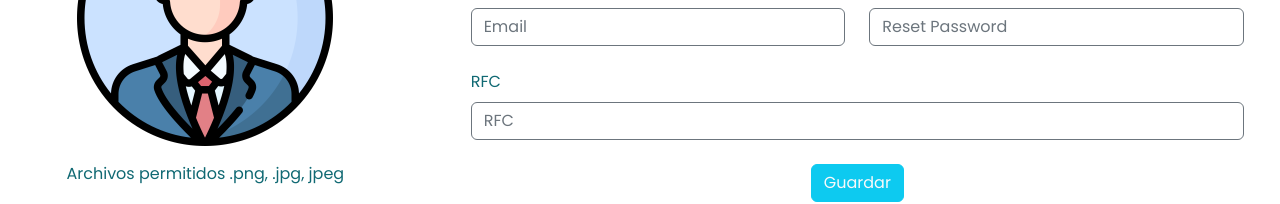
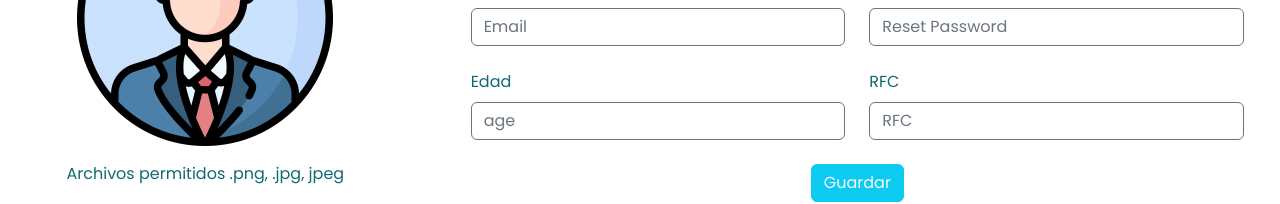
Before and after one commit to MASC95/Kodemia23g, a React (Create React App) app: page /Dashboard-Recruiter/profile in a window 1280 px wide. Shown: the part 256-460 px from the top of the page. Built offline with nearby package versions, Linux system fonts and the light colour scheme.

Commit message:
fixed design recruiter

```diff
--- a/src/componentes/Candidate/LoginCandidate/LoginCandidate.js
+++ b/src/componentes/Candidate/LoginCandidate/LoginCandidate.js
@@ -145,7 +145,7 @@ export const LoginCandidate = () => {
                 </form>
                 <p className="mt-20 text-black text-decoration-none">
                   No tienes una cuenta?
-                  <Link to={`/register`}>Crea una con nosotros</Link>
+                  <Link to={`/register-candidato`}>Crea una con nosotros</Link>
                 </p>
               </div>
             </div>
--- a/src/componentes/Recruiter/LoginRecruiter/LoginRecruiter.js
+++ b/src/componentes/Recruiter/LoginRecruiter/LoginRecruiter.js
@@ -128,7 +128,7 @@ export const LoginRecruiter=()=>{
                         </div>
                     </form>
                     <p className="mt-20 text-black text-decoration-none">No tienes una cuenta?
-                    <Link to={`/register`}>
+                    <Link to={`/register-recruiter`}>
                     Crea una con nosotros
                     </Link>
                     </p>
--- a/src/componentes/Recruiter/LoginRecruiter/RegisterRecruiter.js
+++ b/src/componentes/Recruiter/LoginRecruiter/RegisterRecruiter.js
@@ -12,7 +12,7 @@ export const RegisterRecruiter=()=>{
   const [formValues, setFormValues]=useState({
     email:'',
     password:'',
-    role:''
+    role:'empresa'
   })
   const onFormInputChange=(event)=>{
     const Input=event.target.id;
@@ -28,14 +28,14 @@ export const RegisterRecruiter=()=>{
     registerRecruiter()
   }
   const importantData= (formValues.email!=='' &&
-                        formValues.rfc !==''&&
+                        // formValues.rfc !==''&&
                         formValues.password!=='')
 
   const resetForm=()=>{
         setFormValues({
           email:'',
           password:'',
-          role:''
+          role:'empresa'
          })
         }
   const registerRecruiter=async()=>{
@@ -106,7 +106,7 @@ export const RegisterRecruiter=()=>{
                     <img src={logo} alt=""/>
                 </a>
                   </Link>
-                <h2 className="text-center">Bienvenido</h2>
+                <h2 className="text-center">Crear cuenta</h2>
                 <form className="text-left clearfix" onSubmit={onFormSubmit}>
                     <div className="form-group">
                     <input type="email"
@@ -117,21 +117,21 @@ export const RegisterRecruiter=()=>{
                            placeholder="Email"/>
 
                     </div>
-                    <div className="form-group">
+                    {/* <div className="form-group">
                             <select className="form-control" id="role" value={formValues.role} onChange={onFormInputChange} >
                                 <option value="" selected disabled>Rol</option>
                                 <option value='candidato'>candidato</option>
                                 <option value='empresa'>empresa</option>
                             </select>
-                        </div>
-                    <div className="form-group">
+                        </div> */}
+                    {/* <div className="form-group">
                     <input type="text"
                            value={formValues.rfc}
                            onChange={onFormInputChange}
                            className="form-control"
                            id="rfc"
                            placeholder="RFC"/>
-                    </div>
+                    </div> */}
                     <div className="form-group">
                     <input type="password"
                            value={formValues.password}
--- a/src/componentes/Recruiter/Profile/ProfileRecruiter.js
+++ b/src/componentes/Recruiter/Profile/ProfileRecruiter.js
@@ -17,6 +17,7 @@ const initDataForm = {
     last_name: "",
     email: "",
     rfc:'',
+    age:'',
     avatar_url:''
   };
 
@@ -43,6 +44,7 @@ export const ProfileRecruiter=()=>{
         name: dataRecruiter.name||'',
         last_name: dataRecruiter.last_name||'',
         email: dataRecruiter.email||"",
+        age:dataRecruiter.age||"",
         rfc: dataRecruiter.rfc||"",
         avatar_url: dataRecruiter.avatar_url||"",
       });
@@ -56,7 +58,7 @@ export const ProfileRecruiter=()=>{
       name: Yup.string().required('El Nombres es Requerido'),
       last_name: Yup.string().required('El Apellido es Requerido'),
       email: Yup.string().required('El correo electrónico es requerido'),
-      // age: Yup.number().required('El campo es requerido'),
+      age: Yup.number().required('El campo es requerido'),
       rfc: Yup.string().required('Ingrese una experiencia válida')
     }),
     onSubmit:(values)=>{
@@ -162,8 +164,6 @@ export const ProfileRecruiter=()=>{
                             </span>
                           )}
                     </div>
-
-
                     </div>
                     <div className="col">
                     <div className="form-outline">
@@ -248,6 +248,30 @@ export const ProfileRecruiter=()=>{
                     <div className="col">
                     <div className="form-outline">
                         <label className="form-label" htmlFor="form6Example2">
+                        Edad
+                        </label>
+                        <input
+                        type="text"
+                        id="age"
+                        placeholder="age"
+                        name="age"
+                        className={`form-control ${formik.touched.age && formik.errors.age
+                          ? 'border border-danger'
+                          : 'border border-secondary'}`}
+                        value={formik.values.age}
+                        onChange={formik.handleChange}
+                        onBlur={formik.handleBlur}
+                        />
+                         {formik.touched.age && formik.errors.age && (
+                            <span className="text-danger">
+                              {formik.errors.age}
+                            </span>
+                          )}
+                    </div>
+                    </div>
+                    <div className="col">
+                    <div className="form-outline">
+                        <label className="form-label" htmlFor="form6Example2">
                         RFC
                         </label>
                         <input
@@ -268,7 +292,6 @@ export const ProfileRecruiter=()=>{
                             </span>
                           )}
                     </div>
-
                     </div>
                 </div>
                 <div className="buttons_actions d-flex justify-content-center gap-3">
```
